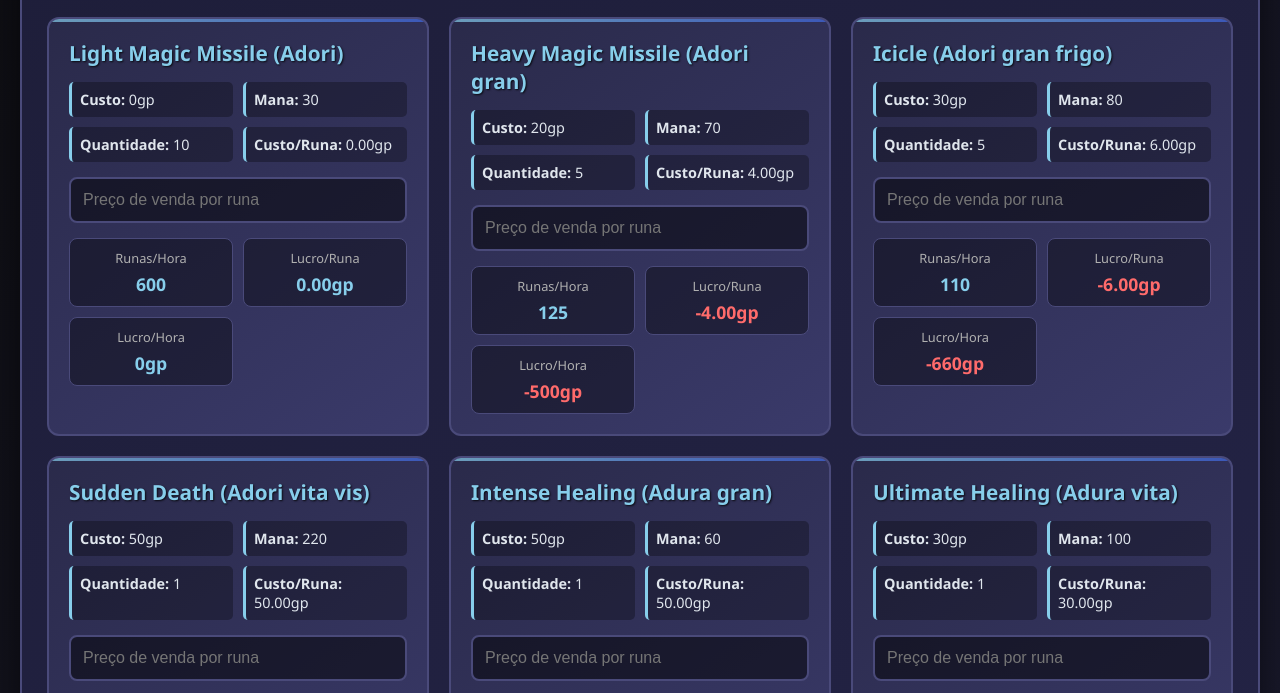
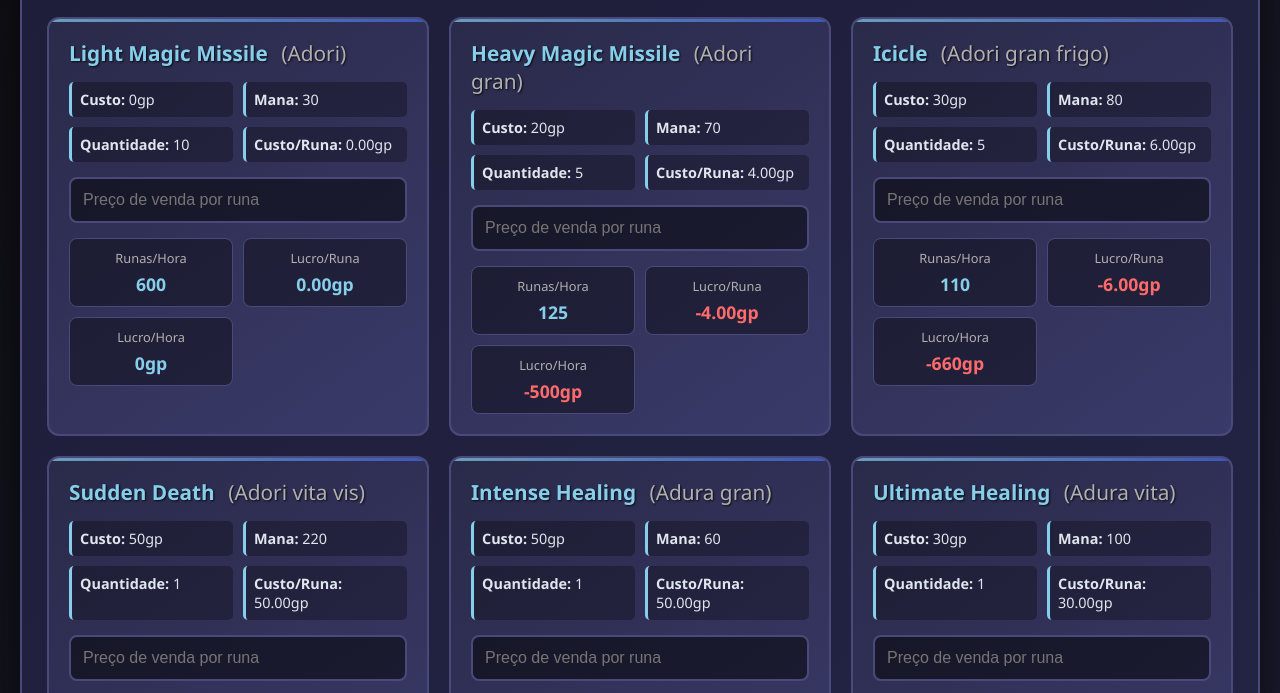
Before and after one commit to TSB89/calculadora-runa-exordion, a plain HTML site: page index.html in a window 1280 px wide. Shown: the part 877-1570 px from the top of the page. Drawn offline with Linux system fonts and the light colour scheme.

Commit message:
Update styles.css
Adicionado o nome para conjurar as runas.

```diff
--- a/styles.css
+++ b/styles.css
@@ -310,6 +310,13 @@ h1 {
     text-shadow: 1px 1px 2px rgba(0,0,0,0.8);
 }
 
+    .alt-name {
+    font-size: 1.rem;
+    font-weight: normal;
+    color: #b0b0b0;
+    margin-left: 8px;
+}
+
 .rune-details {
     display: grid;
     grid-template-columns: 1fr 1fr;
```
